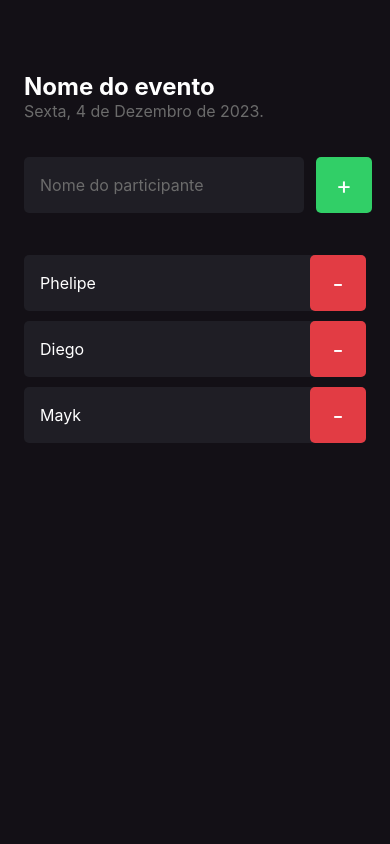
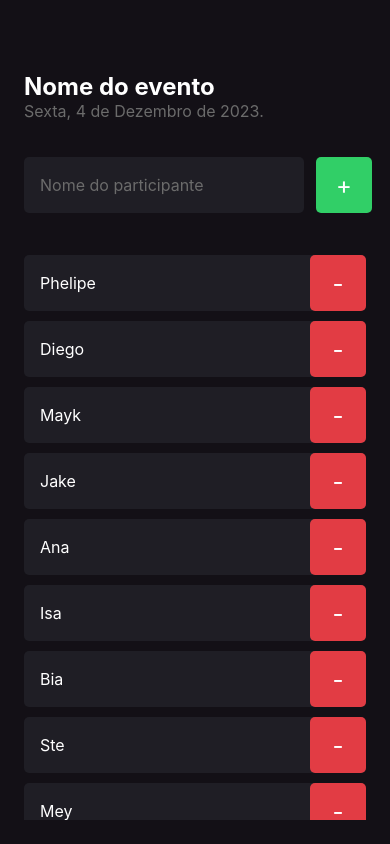
Before and after one commit to PhelipeScript/imhere, a React Native app: screen / in a window 390 px wide. Built offline with nearby package versions, Linux system fonts and the light colour scheme.

Commit message:
Fundamentos: Ativando rolagem na tela

```diff
--- a/src/screens/Home/index.tsx
+++ b/src/screens/Home/index.tsx
@@ -1,9 +1,11 @@
-import { Text, TextInput, TouchableOpacity, View } from "react-native";
+import { ScrollView, Text, TextInput, TouchableOpacity, View } from "react-native";
 
 import { styles } from "./styles";
 import { Participant } from "../../components/Participant";
 
 export function Home() {
+  const participants = ['Phelipe', 'Diego', 'Mayk', 'Jake', 'Ana', 'Isa', 'Bia', 'Ste', 'Mey', 'Mari']
+
   function handleParticipantAdd() {
     console.log("Você clicou no botão de adicionar!")
   }
@@ -36,9 +38,18 @@ export function Home() {
         </TouchableOpacity>
       </View>
 
-      <Participant name="Phelipe" onRemove={() => {handleParticipantRemove('Phelipe')}} />
-      <Participant name="Diego" onRemove={() => {handleParticipantRemove('Diego')}} />
-      <Participant name="Mayk" onRemove={() => {handleParticipantRemove('Mayk')}} />
+      <ScrollView showsVerticalScrollIndicator={false}>
+        {
+          participants.map((participant, i) => (
+            <Participant
+              key={i}
+              name={participant}
+              onRemove={() => {handleParticipantRemove(participant)}}
+            />
+          ))
+        }
+      </ScrollView>
+
     </View>
   )
 }
```
